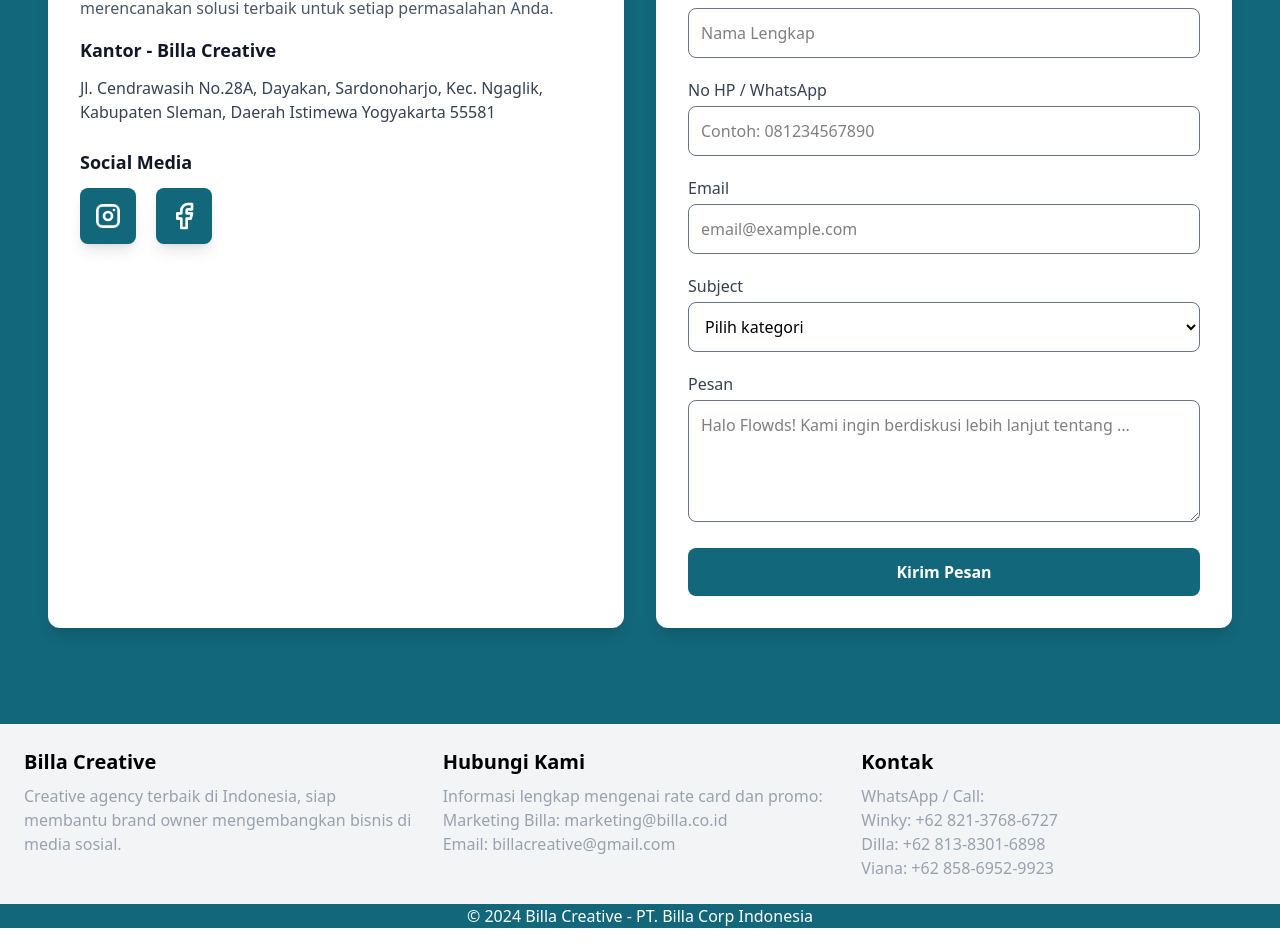
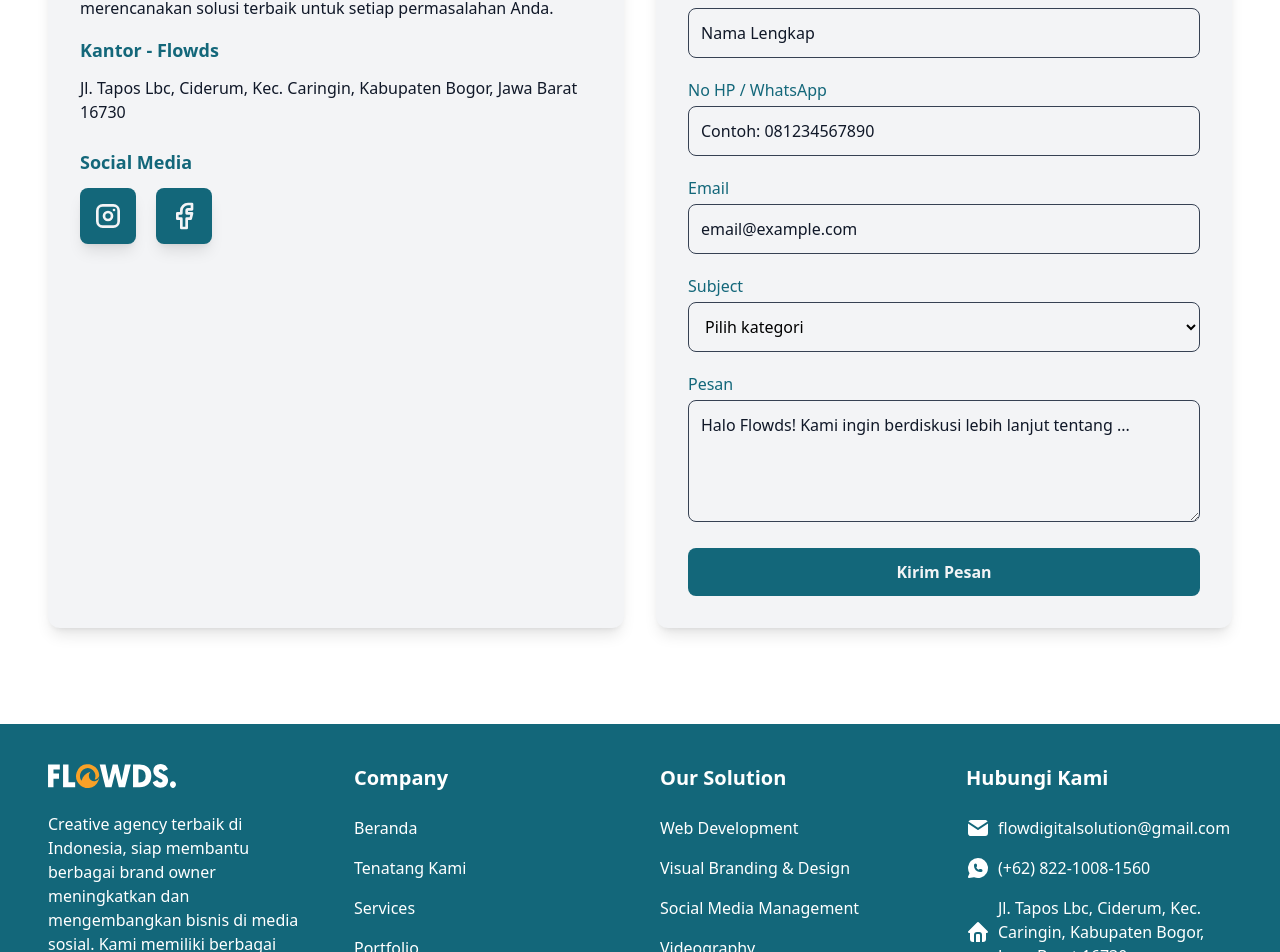
Before and after one commit to fauzibahar/web-flowds, a React (Vite) app in the folder frontend/: page / in a window 1280 px wide. Shown: the part 3808-4760 px from the top of the page. Before the commit the page ends 4736 px from the top, so only its background shows below. Built offline with nearby package versions, Linux system fonts and the light colour scheme.

Commit message:
feat: footer

```diff
--- a/frontend/src/components/Contact.jsx
+++ b/frontend/src/components/Contact.jsx
@@ -90,7 +90,7 @@
   };
 
   return (
-    <main id="contact" className="bg-[#13677A] py-16 md:py-24">
+    <main id="contact" className="bg-white py-16 md:py-24">
       <div className="container mx-auto px-6 md:px-12">
         <header>
           <h1 className="text-center text-4xl font-bold text-white mb-10">
@@ -100,33 +100,33 @@
 
         <div className="grid grid-cols-1 lg:grid-cols-2 gap-8">
           {/* Contact Information Section */}
-          <article className="bg-white p-8 rounded-xl shadow-lg">
+          <article className="bg-gray-100 p-8 rounded-xl shadow-lg">
             <header>
-              <h2 className="text-2xl font-semibold text-gray-800 mb-4">
+              <h2 className="text-2xl font-semibold text-[#13677A] mb-4">
                 Hubungi Kami
               </h2>
             </header>
 
-            <div className="text-gray-600 mb-4">
+            <div className="text-gray-900 mb-4">
               <p>
                 Kami akan sangat senang berkomunikasi untuk mengetahui dan
                 merencanakan solusi terbaik untuk setiap permasalahan Anda.
               </p>
             </div>
 
-            <address className="text-gray-700 space-y-3 mb-6 not-italic">
-              <h3 className="font-semibold text-lg text-gray-900">
-                Kantor - Billa Creative
+            <address className="space-y-3 mb-6 not-italic">
+              <h3 className="font-semibold text-lg text-[#13677A]">
+                Kantor - Flowds
               </h3>
-              <p className="text-gray-700">
-                Jl. Cendrawasih No.28A, Dayakan, Sardonoharjo, Kec. Ngaglik,
-                Kabupaten Sleman, Daerah Istimewa Yogyakarta 55581
+              <p className="text-gray-900">
+                Jl. Tapos Lbc, Ciderum, Kec. Caringin, Kabupaten Bogor, Jawa
+                Barat 16730
               </p>
             </address>
 
             {/* Social Media Navigation */}
             <nav aria-label="Social Media Links">
-              <h3 className="font-semibold text-lg text-gray-900">
+              <h3 className="font-semibold text-lg text-[#13677A]">
                 Social Media
               </h3>
               <ul className="flex gap-5 mt-3">
@@ -149,9 +149,9 @@
           </article>
 
           {/* Contact Form Section */}
-          <article className="bg-white p-8 rounded-xl shadow-lg">
+          <article className="bg-gray-100 p-8 rounded-xl shadow-lg">
             <header>
-              <h2 className="text-2xl font-bold mb-6 text-center text-gray-900">
+              <h2 className="text-2xl font-bold mb-6 text-center text-[#13677A]">
                 General Enquiries
               </h2>
             </header>
@@ -176,7 +176,7 @@
               <FormField
                 label="No HP / WhatsApp"
                 name="phone"
-                type="tel"
+                type="phone"
                 placeholder="Contoh: 081234567890"
                 value={formData.phone}
                 onChange={handleChange}
@@ -192,7 +192,7 @@
 
               <FormField
                 label="Email"
-                name="email"
+                name="Email"
                 type="email"
                 placeholder="email@example.com"
                 value={formData.email}
@@ -205,7 +205,7 @@
               <div role="group" aria-labelledby="subject-label">
                 <label
                   id="subject-label"
-                  className="block text-gray-700 font-medium mb-1"
+                  className="block text-[#13677A] font-medium mb-1"
                 >
                   Subject
                 </label>
@@ -214,7 +214,7 @@
                   required
                   value={formData.subject}
                   onChange={handleChange}
-                  className="w-full p-3 border border-gray-500 rounded-lg focus:border-transparent focus:ring focus:ring-[#13677A] outline-none"
+                  className="w-full p-3 border border-gray-700 rounded-lg focus:border-transparent placeholder-gray-900 focus:ring focus:ring-[#13677A] outline-none"
                   aria-required="true"
                 >
                   <option value="">Pilih kategori</option>
@@ -227,7 +227,7 @@
               <div role="group" aria-labelledby="message-label">
                 <label
                   id="message-label"
-                  className="block text-gray-700 font-medium mb-1"
+                  className="block text-[#13677A] font-medium mb-1"
                 >
                   Pesan
                 </label>
@@ -236,7 +236,7 @@
                   required
                   value={formData.message}
                   onChange={handleChange}
-                  className="w-full p-3 border border-gray-500 rounded-lg focus:border-transparent focus:ring focus:ring-[#13677A] outline-none"
+                  className="w-full p-3 border border-gray-700 rounded-lg focus:border-transparent placeholder-gray-900 focus:ring focus:ring-[#13677A] outline-none"
                   rows="4"
                   maxLength={1000}
                   placeholder="Halo Flowds! Kami ingin berdiskusi lebih lanjut tentang ..."
@@ -247,7 +247,7 @@
               <button
                 type="submit"
                 disabled={isSubmitting}
-                className="w-full bg-[#13677A] text-white py-3 cursor-pointer rounded-lg hover:bg-white hover:text-[#13677A] hover:outline-1 transition font-semibold disabled:opacity-50 disabled:cursor-not-allowed flex justify-center items-center"
+                className="w-full bg-[#13677A] text-gray-100 py-3 cursor-pointer rounded-lg hover:bg-gray-100 hover:text-[#13677A] hover:outline-1 transition font-semibold disabled:opacity-50 disabled:cursor-not-allowed flex justify-center items-center"
                 aria-busy={isSubmitting}
               >
                 {isSubmitting ? (
@@ -271,7 +271,7 @@
     target="_blank"
     rel="noopener noreferrer"
     aria-label={label}
-    className="bg-[#13677A] p-3 rounded-lg transform transition-all duration-300 hover:scale-110 hover:bg-white text-white hover:text-[#13677A] flex items-center justify-center shadow-lg hover:shadow-xl hover:outline-1"
+    className="bg-[#13677A] p-3 rounded-lg transform transition-all duration-300 hover:scale-110 hover:bg-gray-100 text-gray-100 hover:text-[#13677A] flex items-center justify-center shadow-lg hover:shadow-xl hover:outline-1"
   >
     {icon}
   </a>
@@ -291,11 +291,13 @@
   <div role="group" aria-labelledby={`${name}-label`}>
     <label
       id={`${name}-label`}
-      className="block text-gray-700 font-medium mb-1"
+      htmlFor={name}
+      className="block text-[#13677A] font-medium mb-1"
     >
       {label}
     </label>
     <input
+      id={name}
       type={type}
       name={name}
       placeholder={placeholder}
@@ -303,7 +305,7 @@
       value={value}
       onChange={onChange}
       maxLength={maxLength}
-      className="w-full p-3 border border-gray-500 rounded-lg focus:border-transparent focus:ring focus:ring-[#13677A] outline-none"
+      className="w-full p-3 border border-gray-700 rounded-lg focus:border-transparent placeholder-gray-900 focus:ring focus:ring-[#13677A] outline-none"
       {...props}
     />
   </div>
--- a/frontend/src/components/Footer.jsx
+++ b/frontend/src/components/Footer.jsx
@@ -1,44 +1,70 @@
-import React from 'react';
+import {
+  IconBrandWhatsappFilled,
+  IconHomeFilled,
+  IconMailFilled,
+} from '@tabler/icons-react';
+import logoLight from '../assets/img/logo/flowdsLight.svg';
 
 const Footer = () => {
   return (
-    <>
-      <footer className="bg-gray-100 py-6">
-        <div className="container mx-auto px-6">
-          <div className="grid grid-cols-1 md:grid-cols-3 gap-6 text-center md:text-left">
-            <div>
-              <h3 className="text-xl font-semibold">Billa Creative</h3>
-              <p className="mt-2 text-gray-400">
-                Creative agency terbaik di Indonesia, siap membantu brand owner
-                mengembangkan bisnis di media sosial.
-              </p>
-            </div>
-            <div>
-              <h3 className="text-xl font-semibold">Hubungi Kami</h3>
-              <p className="mt-2 text-gray-400">
-                Informasi lengkap mengenai rate card dan promo:
-              </p>
-              <p className="text-gray-400">
-                Marketing Billa: marketing@billa.co.id
-              </p>
-              <p className="text-gray-400">Email: billacreative@gmail.com</p>
-            </div>
-            <div>
-              <h3 className="text-xl font-semibold">Kontak</h3>
-              <p className="mt-2 text-gray-400">WhatsApp / Call:</p>
-              <p className="text-gray-400">Winky: +62 821-3768-6727</p>
-              <p className="text-gray-400">Dilla: +62 813-8301-6898</p>
-              <p className="text-gray-400">Viana: +62 858-6952-9923</p>
-            </div>
+    <footer className="bg-[#13677A] py-8 md:py-10">
+      <div className="container mx-auto px-6 md:px-12">
+        <div className="grid grid-cols-1 md:grid-cols-4 gap-10 ">
+          <div className="text-white flex flex-col gap-4">
+            <img src={logoLight} alt="Logo" className="w-32" />
+            <p className="mt-2">
+              Creative agency terbaik di Indonesia, siap membantu berbagai brand
+              owner meningkatkan dan mengembangkan bisnis di media sosial. Kami
+              memiliki berbagai layanan unggulan serta team yang berkompeten,
+              profesional dan berpengalaman di dunia Creative Digital.
+            </p>
+          </div>
+
+          <div className="text-white flex flex-col gap-4">
+            <h3 className="text-xl font-semibold mb-2 ">Company</h3>
+            <p className="">Beranda</p>
+            <p className="">Tenatang Kami</p>
+            <p className="">Services</p>
+            <p className="">Portfolio</p>
+            <p className="">Kontak</p>
+          </div>
+          <div className="text-white flex flex-col gap-4">
+            <h3 className="text-xl font-semibold mb-2 ">Our Solution</h3>
+            <p className="">Web Development</p>
+            <p className="">Visual Branding & Design</p>
+            <p className="">Social Media Management</p>
+            <p className="">Videography</p>
+            <p className="">Photography</p>
+          </div>
+
+          <div className="text-white flex flex-col gap-4">
+            <h3 className="text-xl font-semibold mb-2 ">Hubungi Kami</h3>
+            <p className="flex items-center gap-2">
+              <span>
+                <IconMailFilled />
+              </span>
+              flowdigitalsolution@gmail.com
+            </p>
+            <p className="flex items-center gap-2">
+              <span>
+                <IconBrandWhatsappFilled />
+              </span>
+              (+62) 822-1008-1560
+            </p>
+            <p className="flex items-center gap-2">
+              <span>
+                <IconHomeFilled />
+              </span>
+              Jl. Tapos Lbc, Ciderum, Kec. Caringin, Kabupaten Bogor, Jawa Barat
+              16730
+            </p>
           </div>
         </div>
-      </footer>
-      <div className="bg-[#13677A]">
-        <div className="text-center bg-[#13677A] text-white ">
-          © 2024 Billa Creative - PT. Billa Corp Indonesia
+        <div className="border-t border-white mt-6 pt-6 text-center text-white ">
+          &copy; {new Date().getFullYear()} Flowds. All rights reserved.
         </div>
       </div>
-    </>
+    </footer>
   );
 };
 
```
